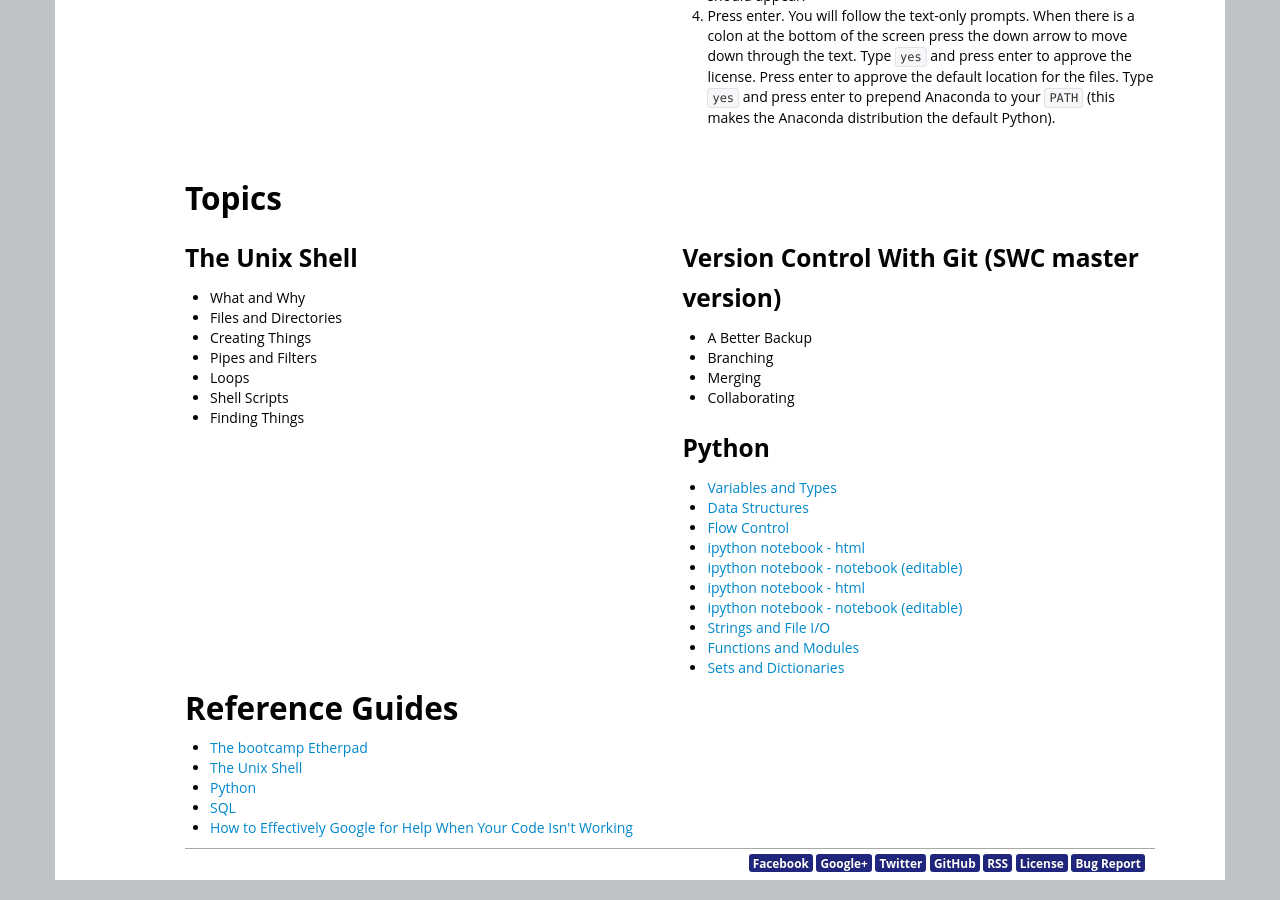
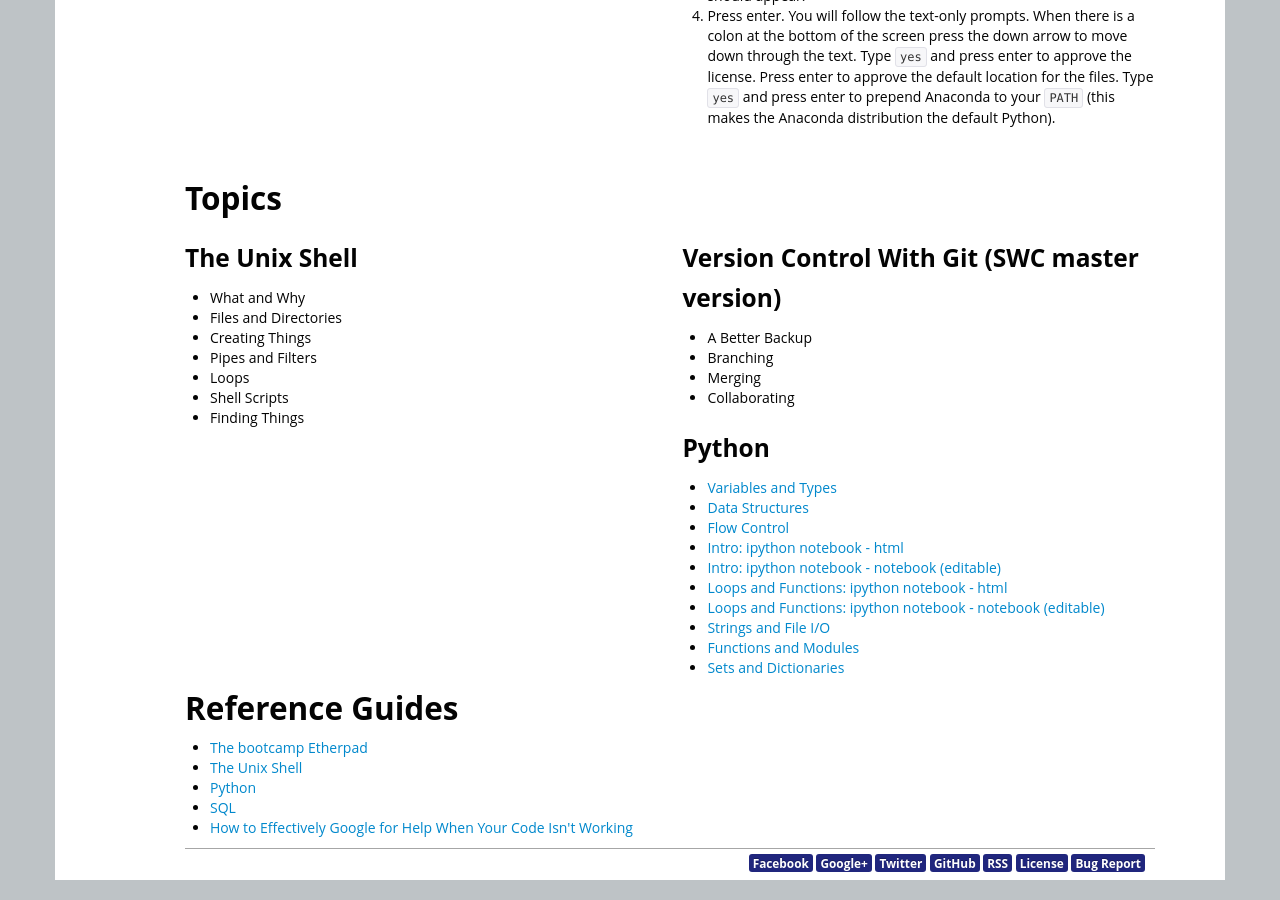
Before and after one commit to cavestruz/2014-06-24-ru, a Jekyll site: the page built from index.html, in a window 1280 px wide and 900 px high, scrolled down 2967 px. Built offline with Jekyll 4.4.1, drawn with Linux system fonts in a browser that asks for light colours.

Commit message:
Added labels to ipython notebooks

```diff
--- a/index.html
+++ b/index.html
@@ -180,11 +180,13 @@ raw: raw.github.com/swcarpentry/bc/gh-pages
 a></li>
         <li><a href="{{page.ipythonnotebook}}/{{page.raw}}/lessons/thw-python/flow-control/python_flow_control.ipynb">Flow
         Control</a>
-	<li><a href="./classfiles/Python intro.html"> ipython notebook - html </a>
-	<li><a href="./classfiles/Python intro.ipynb"> ipython notebook - notebook (editable) </a>
+	<li><a href="./classfiles/Python intro.html"> Intro: ipython notebook - html </a>
+	<li><a href="./classfiles/Python intro.ipynb"> Intro: ipython notebook - notebook (editable) </a>
 </li>
-    <li><a href="./classfiles/A_Loops_and_Functions/loops_and_functions.html"> ipython notebook - html </a></li>
-	<li><a href="./classfiles/A_Loops_and_Functions/loops_and_functions.ipynb"> ipython notebook - notebook (editable) </a>
+    <li><a href="./classfiles/A_Loops_and_Functions/loops_and_functions.html">
+    Loops and Functions: ipython notebook - html </a></li>
+	<li><a href="./classfiles/A_Loops_and_Functions/loops_and_functions.ipynb">
+	Loops and Functions: ipython notebook - notebook (editable) </a>
 </li>
         <li><a href="{{page.ipythonnotebook}}/{{page.raw}}/lessons/thw-python/strings-io/tutorial.ipynb">Strings
         and File I/O</a></li>
```
